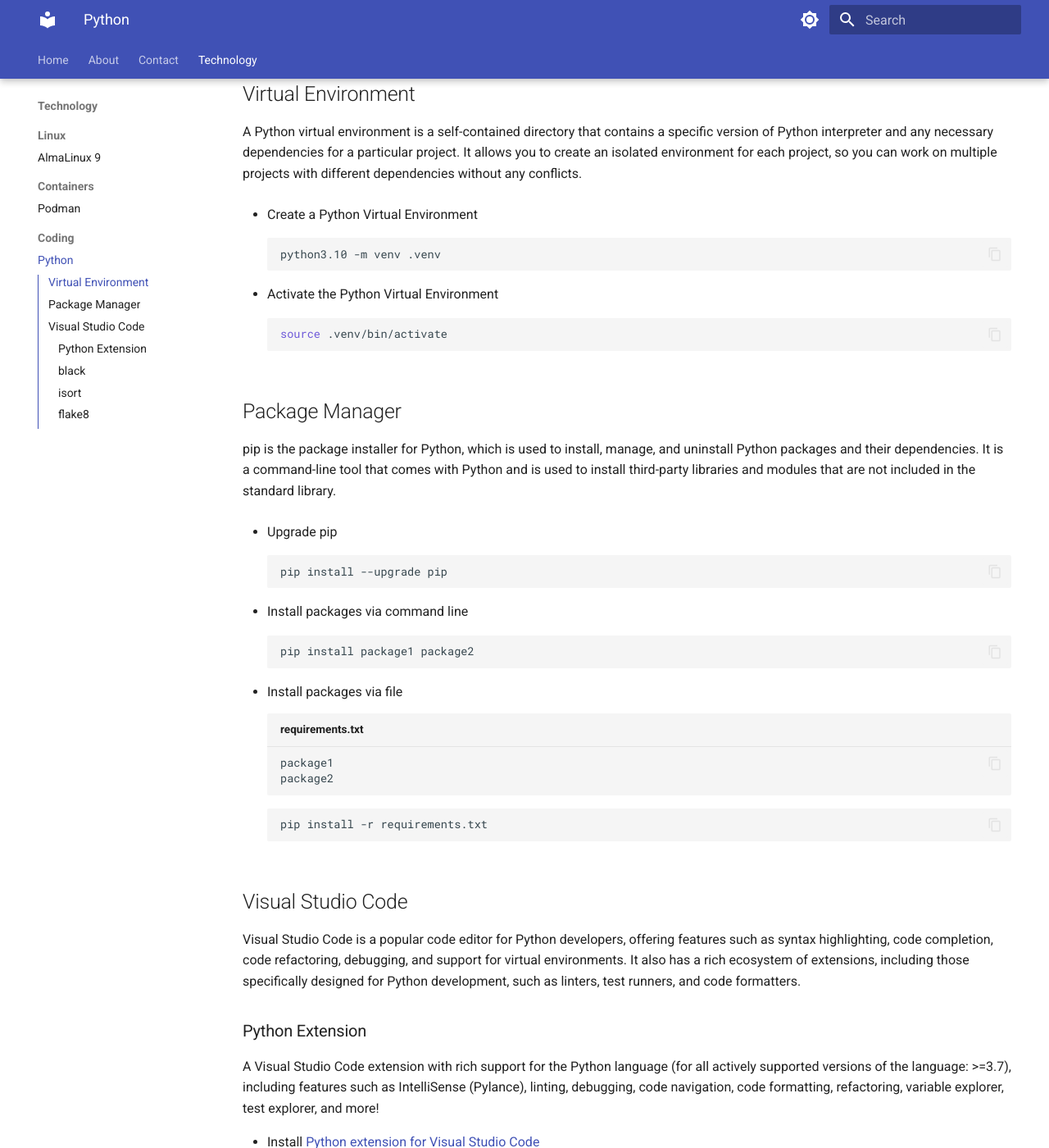
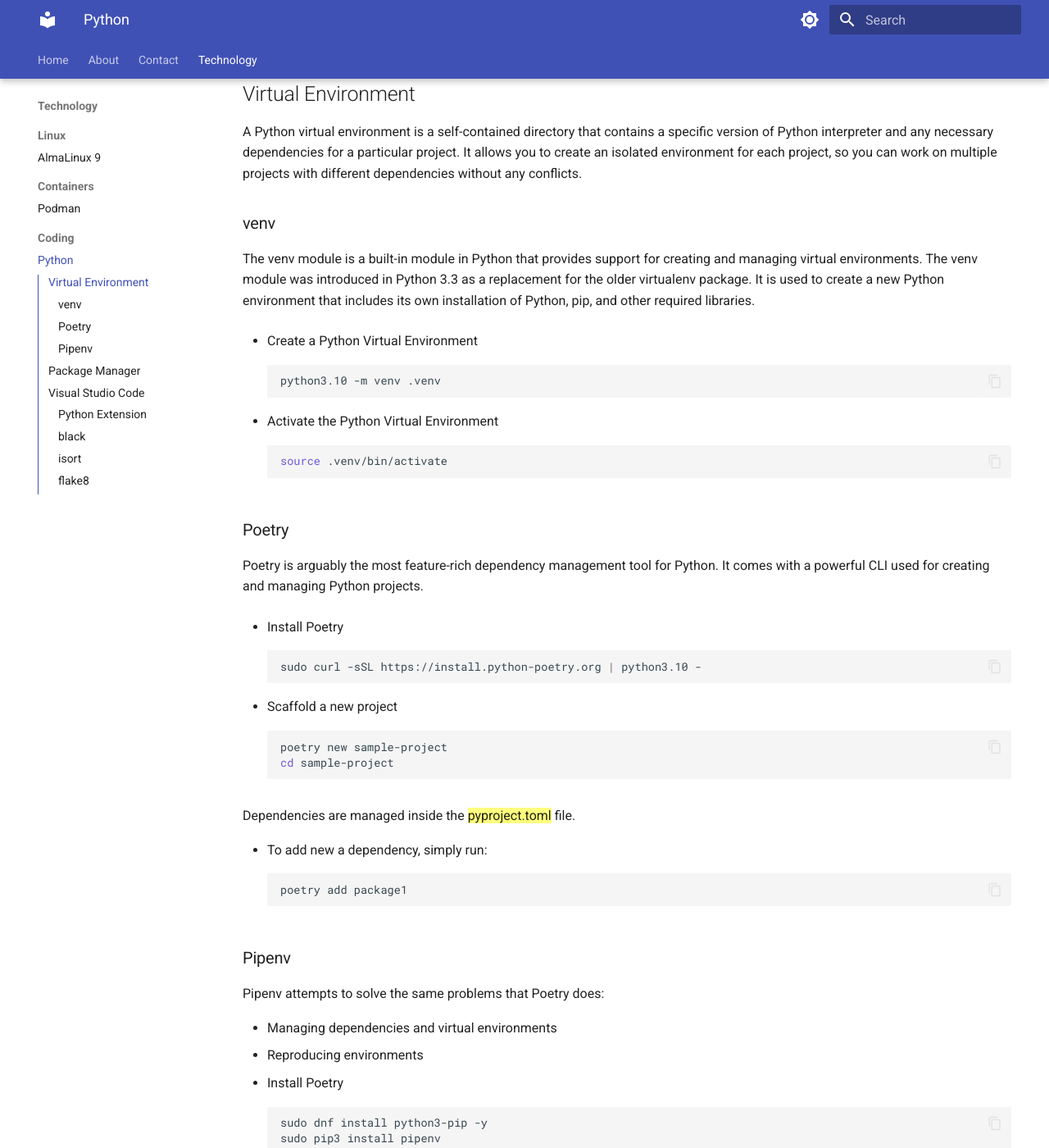
Before and after one commit to jasonvriends/kb, an MkDocs documentation site: the page built from docs/kb/technology/coding/python.md, in a window 1280 px wide and 1400 px high, scrolled down 222 px. Shown: the whole window at 82% size. Built offline with MkDocs 1.6.1 and Material for MkDocs 9.7.7, drawn with Linux system fonts in a browser that asks for light colours; some of the changed text lies outside the part shown.

Commit message:
Virtual Environments

````diff
--- a/docs/kb/technology/coding/python.md
+++ b/docs/kb/technology/coding/python.md
@@ -5,6 +5,10 @@
 ## Virtual Environment
 
 A Python virtual environment is a self-contained directory that contains a specific version of Python interpreter and any necessary dependencies for a particular project. It allows you to create an isolated environment for each project, so you can work on multiple projects with different dependencies without any conflicts.
+
+### venv
+
+The venv module is a built-in module in Python that provides support for creating and managing virtual environments. The venv module was introduced in Python 3.3 as a replacement for the older virtualenv package. It is used to create a new Python environment that includes its own installation of Python, pip, and other required libraries.
 
 - Create a Python Virtual Environment
 ``` bash
@@ -14,6 +18,54 @@
 - Activate the Python Virtual Environment
 ``` bash
 source .venv/bin/activate
+```
+
+### Poetry
+
+Poetry is arguably the most feature-rich dependency management tool for Python. It comes with a powerful CLI used for creating and managing Python projects.
+
+- Install Poetry
+``` bash
+sudo curl -sSL https://install.python-poetry.org | python3.10 -
+```
+
+- Scaffold a new project
+``` bash
+poetry new sample-project
+cd sample-project
+```
+
+Dependencies are managed inside the ==pyproject.toml== file.
+
+- To add new a dependency, simply run:
+``` bash
+poetry add package1
+```
+
+### Pipenv
+
+Pipenv attempts to solve the same problems that Poetry does:
+
+  - Managing dependencies and virtual environments
+  - Reproducing environments
+
+- Install Poetry
+``` bash
+sudo dnf install python3-pip -y
+sudo pip3 install pipenv
+```
+
+- Scaffold a new project
+``` bash
+mkdir sample-project
+cd sample-project
+PYTHON_VERSION=$(python3.10 --version | awk '{print $2}')
+pipenv --python $PYTHON_VERSION
+```
+
+- To add new a dependency, simply run:
+``` bash
+pipenv install package1
 ```
 
 ## Package Manager
````
